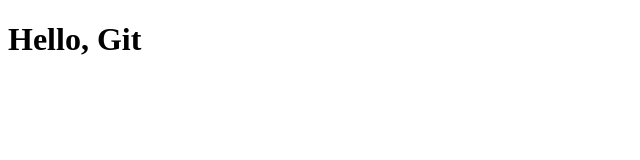
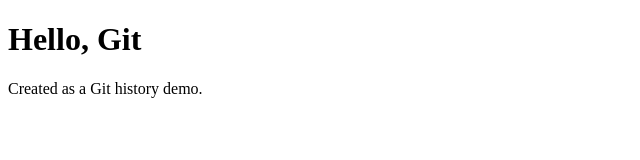
Before and after one commit to Afrah-06/git-reset-demo, a plain HTML site: page index.html in a window 1280 px wide. Shown: the whole page, without its empty margins (0-640 px from the left). Drawn offline with Linux system fonts and the light colour scheme.

Commit message:
Add page description

```diff
--- a/index.html
+++ b/index.html
@@ -6,5 +6,6 @@
 </head>
 <body>
   <h1>Hello, Git</h1>
+  <p>Created as a Git history demo.</p>
 </body>
 </html>
```
